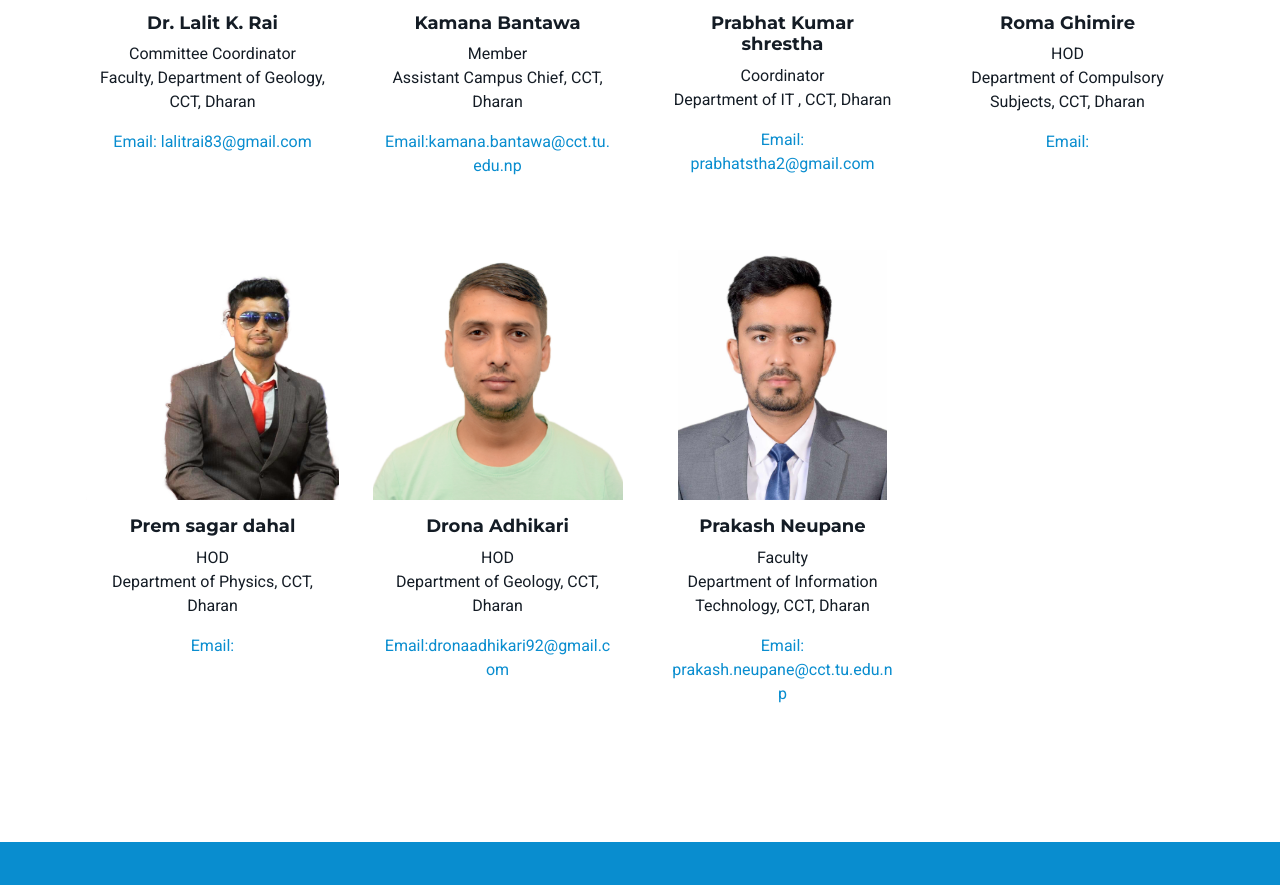
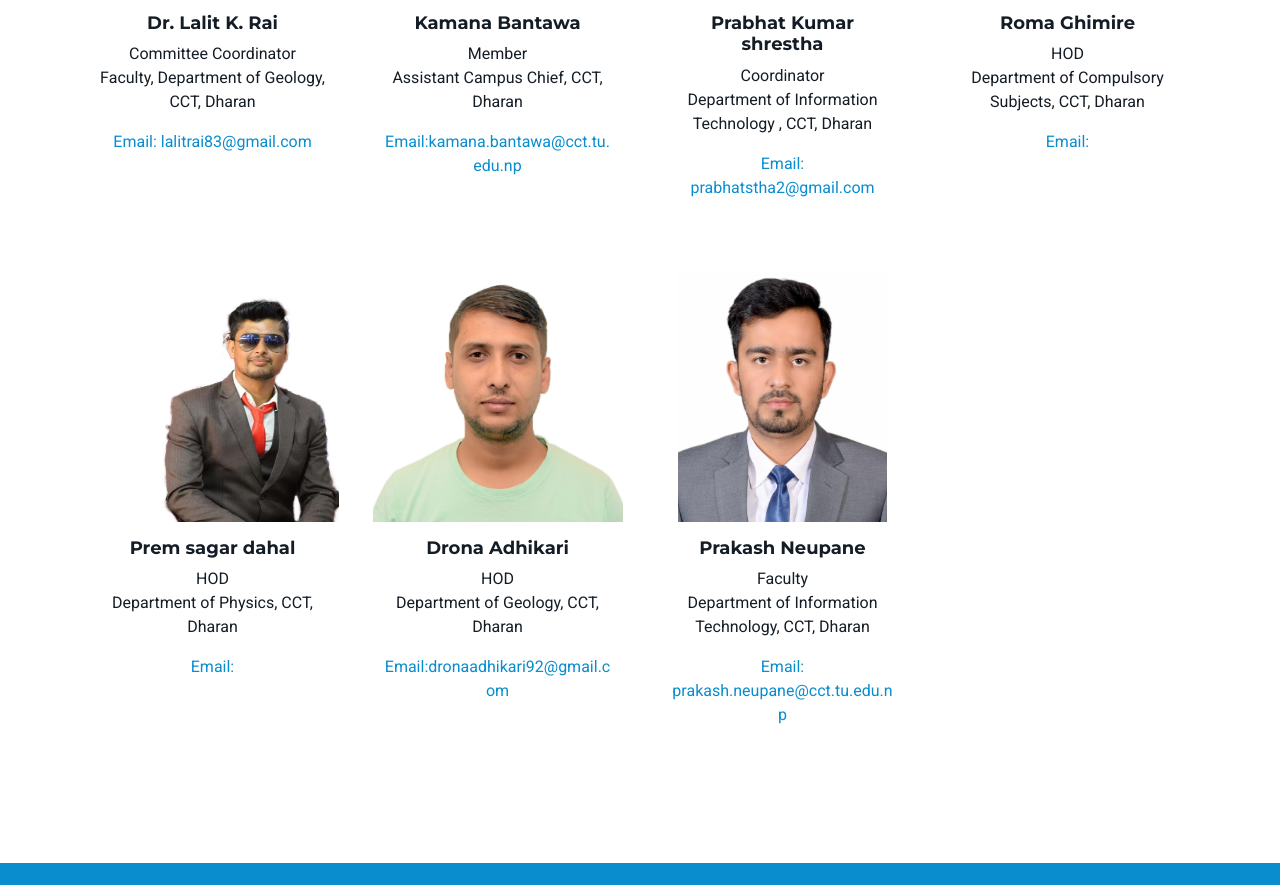
Before and after one commit to rcst2024/rcst2024.github.io, a plain HTML site: page index.html in a window 1280 px wide. Shown: the part 5005-5890 px from the top of the page. Drawn offline with Linux system fonts and the light colour scheme.

Commit message:
Update index.html

```diff
--- a/index.html
+++ b/index.html
@@ -309,7 +309,7 @@ Times New Roman, 12 pt, normal, aligned left; maximum of five keywords.
 									<h5 class="card-title mb-2">Prabhat Kumar shrestha</h5>
 									<div class="card-text mb-3">
 										<div class="meta">Coordinator</div>
-										<div class="meta">Department of IT , CCT, Dharan</div>
+										<div class="meta">Department of Information Technology , CCT, Dharan</div>
 									</div><!--//card-text-->
 									<a href="" data-bs-toggle="modal" data-bs-target="">Email: prabhatstha2@gmail.com </a>
 								</div><!--//card-->
```
